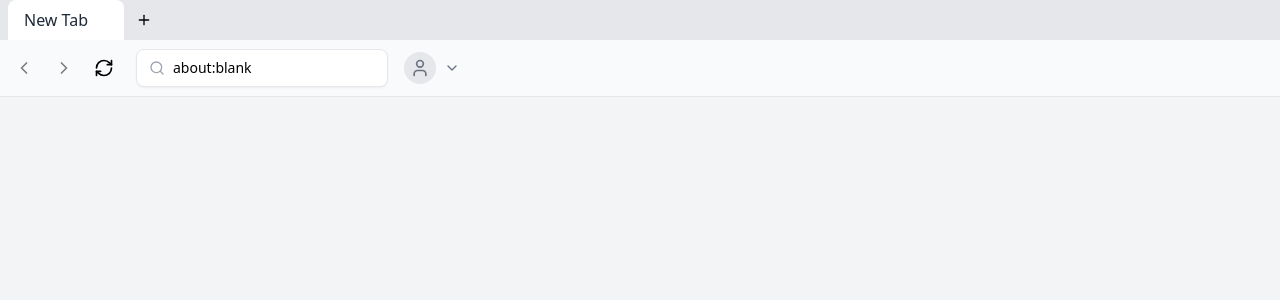
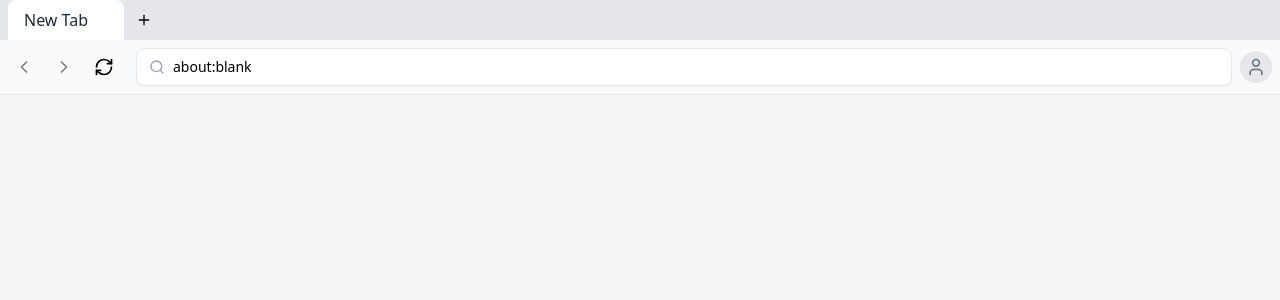
Before and after one commit to huster-zhangpeng/simubrowser, a React (Vite) app: page / in a window 1280 px wide. Shown: the top 300 px of the page. Built offline with nearby package versions, Linux system fonts and the light colour scheme.

Commit message:
Update user avatar component UI and interaction in address bar

```diff
--- a/src/components/AddressBar.tsx
+++ b/src/components/AddressBar.tsx
@@ -25,8 +25,8 @@ export function AddressBar({ currentUrl, onNavigate, currentUser, onLogout, onSe
   };
 
   return (
-    <div className="flex items-center gap-3">
-      <div className="flex-1 flex items-center bg-white rounded-lg px-3 py-2 shadow-sm border">
+    <div className="flex items-center w-full">
+      <div className="flex flex-1 items-center bg-white rounded-lg px-3 py-2 shadow-sm border mr-2">
         <Search className="w-4 h-4 text-gray-400 mr-2" />
         <input
           type="text"
@@ -37,11 +37,13 @@ export function AddressBar({ currentUrl, onNavigate, currentUser, onLogout, onSe
           placeholder="Enter URL or search"
         />
       </div>
-      <UserAvatar
-        currentUser={currentUser}
-        onLogout={onLogout}
-        onSettings={onSettings}
-      />
+      <div className="ml-auto">
+        <UserAvatar
+          currentUser={currentUser}
+          onLogout={onLogout}
+          onSettings={onSettings}
+        />
+      </div>
     </div>
   );
 }
--- a/src/components/UserAvatar.tsx
+++ b/src/components/UserAvatar.tsx
@@ -1,5 +1,5 @@
-import React, { useState } from 'react';
-import { User, LogOut, Settings, ChevronDown } from 'lucide-react';
+import React, { useState, useEffect, useRef } from 'react';
+import { User, LogOut, Settings } from 'lucide-react';
 import { UserType } from '../types';
 
 interface UserAvatarProps {
@@ -10,19 +10,30 @@ interface UserAvatarProps {
 
 export function UserAvatar({ currentUser, onLogout, onSettings }: UserAvatarProps) {
   const [isPopupOpen, setIsPopupOpen] = useState(false);
+  const containerRef = useRef<HTMLDivElement>(null);
+
+  useEffect(() => {
+    const handleClickOutside = (event: MouseEvent) => {
+      if (containerRef.current && !containerRef.current.contains(event.target as Node)) {
+        setIsPopupOpen(false);
+      }
+    };
+
+    document.addEventListener('mousedown', handleClickOutside);
+    return () => document.removeEventListener('mousedown', handleClickOutside);
+  }, []);
 
   const togglePopup = () => {
     setIsPopupOpen(!isPopupOpen);
   };
 
   return (
-    <div className="relative">
+    <div className="relative" ref={containerRef}>
       <button
         onClick={togglePopup}
-        className="flex items-center space-x-2 hover:bg-gray-100 rounded-full p-1 transition-colors duration-200"
+        className="w-8 h-8 rounded-full overflow-hidden hover:ring-2 hover:ring-gray-200 transition-colors duration-200"
       >
-        <div className="relative w-8 h-8 rounded-full overflow-hidden">
-          {currentUser?.avatar ? (
+        {currentUser?.avatar ? (
             <img
               src={currentUser.avatar}
               alt={currentUser.name}
@@ -33,15 +44,13 @@ export function UserAvatar({ currentUser, onLogout, onSettings }: UserAvatarProp
               <User className="w-5 h-5 text-gray-500" />
             </div>
           )}
-        </div>
-        <ChevronDown className="w-4 h-4 text-gray-500" />
       </button>
 
       {isPopupOpen && (
-        <div className="absolute right-0 mt-2 w-64 bg-white rounded-lg shadow-lg border border-gray-200 overflow-hidden">
-          <div className="p-4 border-b border-gray-200">
+        <div className="absolute right-0 mt-2 w-64 bg-white rounded-lg shadow-lg border border-gray-200 overflow-hidden z-50">
+          <div className="p-3 border-b border-gray-200">
             <div className="flex items-center space-x-3">
-              <div className="w-12 h-12 rounded-full overflow-hidden">
+              <div className="w-10 h-10 rounded-full overflow-hidden flex-shrink-0">
                 {currentUser?.avatar ? (
                   <img
                     src={currentUser.avatar}
```
